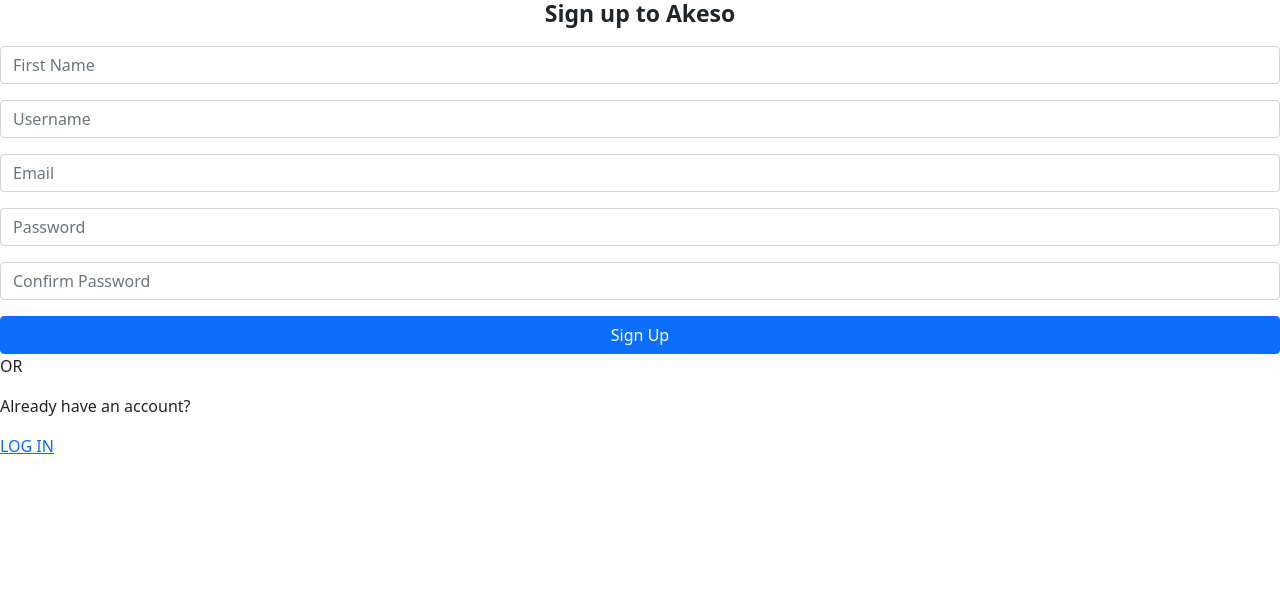
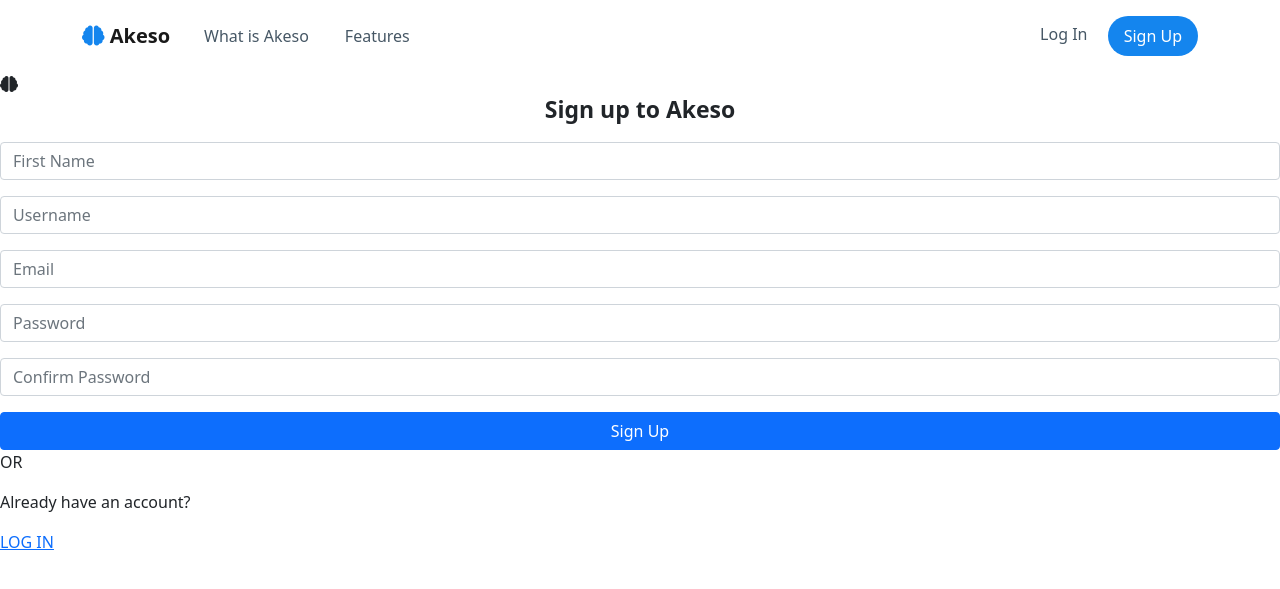
Before and after one commit to Athcns/akeso-site, a Django app: page /register in a window 1280 px wide. Shown: the top 589 px of the page. Run offline with Django 3.2, Linux system fonts and the light colour scheme; some libraries are stand-ins or nearby versions.

Commit message:
Created the Navigation Bar

```diff
--- a/akeso/users/templates/users/layout.html
+++ b/akeso/users/templates/users/layout.html
@@ -3,10 +3,42 @@
 <head>
     <meta charset="UTF-8">
     <title>Users</title>
+    {% load static %}
+    <link rel="stylesheet" href="{% static 'css/navbar.css' %}">
+    <link rel="stylesheet" href="{% static 'css/index.css' %}">
+    <link rel="stylesheet" href="{% static 'css/login.css' %}">
+
+    <link rel="stylesheet" href="https://fonts.googleapis.com/css?family=Source+Sans+Pro:300,400,700">
+    <link rel="stylesheet" href="https://use.fontawesome.com/releases/v5.12.0/css/all.css">
+    <link rel="stylesheet" href="https://cdnjs.cloudflare.com/ajax/libs/font-awesome/4.7.0/css/font-awesome.min.css">
+    <link rel="stylesheet" href="{% static 'fonts/fontawesome5-overrides.min.css' %}">
     <link href="https://cdn.jsdelivr.net/npm/bootstrap@5.1.3/dist/css/bootstrap.min.css" rel="stylesheet" integrity="sha384-1BmE4kWBq78iYhFldvKuhfTAU6auU8tT94WrHftjDbrCEXSU1oBoqyl2QvZ6jIW3" crossorigin="anonymous">
     <script src="https://cdn.jsdelivr.net/npm/bootstrap@5.1.3/dist/js/bootstrap.bundle.min.js" integrity="sha384-ka7Sk0Gln4gmtz2MlQnikT1wXgYsOg+OMhuP+IlRH9sENBO0LRn5q+8nbTov4+1p" crossorigin="anonymous"></script>
 </head>
 <body>
+    <nav class="navbar navbar-light navbar-expand-md navigation-clean-button">
+        <div class="container">
+            <div class="logo" style="font-size: 20px;">
+                <i class="fas fa-brain"></i>
+                <a class="navbar-brand" href="{% url 'homepage' %}">Akeso</a>
+            </div>
+            <div>
+                <button data-bs-toggle="collapse" class="navbar-toggler" data-bs-target="#navcol-1">
+                    <span class="visually-hidden">Toggle navigation</span><span class="navbar-toggler-icon"></span>
+                </button>
+            </div>
+            <div class="collapse navbar-collapse" id="navcol-1">
+                <ul class="navbar-nav me-auto">
+                    <li class="nav-item"><a class="nav-link" href="{% url 'homepage' %}#what-is-akeso">What is Akeso</a></li>
+                    <li class="nav-item"><a class="nav-link" href="{% url 'homepage' %}#features">Features</a></li>
+                </ul>
+                <span class="navbar-text actions">
+                    <a class="navlink" href="{% url 'login' %}">Log In</a>
+                    <a class="btn btn-light action-button" role="button" href="{% url 'register' %}">Sign Up</a>
+                </span>
+            </div>
+        </div>
+    </nav>
     {% block body %}
 
     {% endblock %}
```
